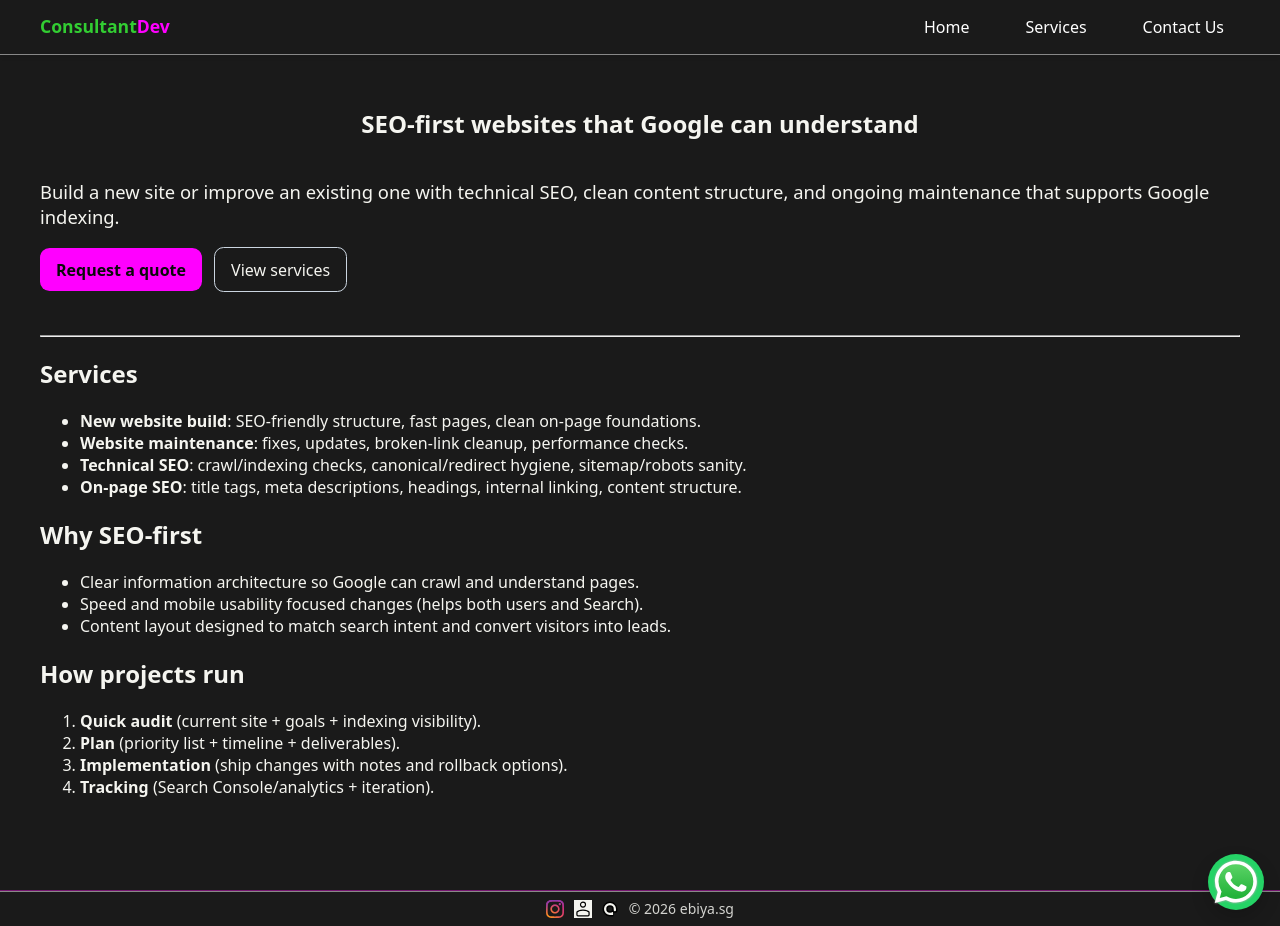
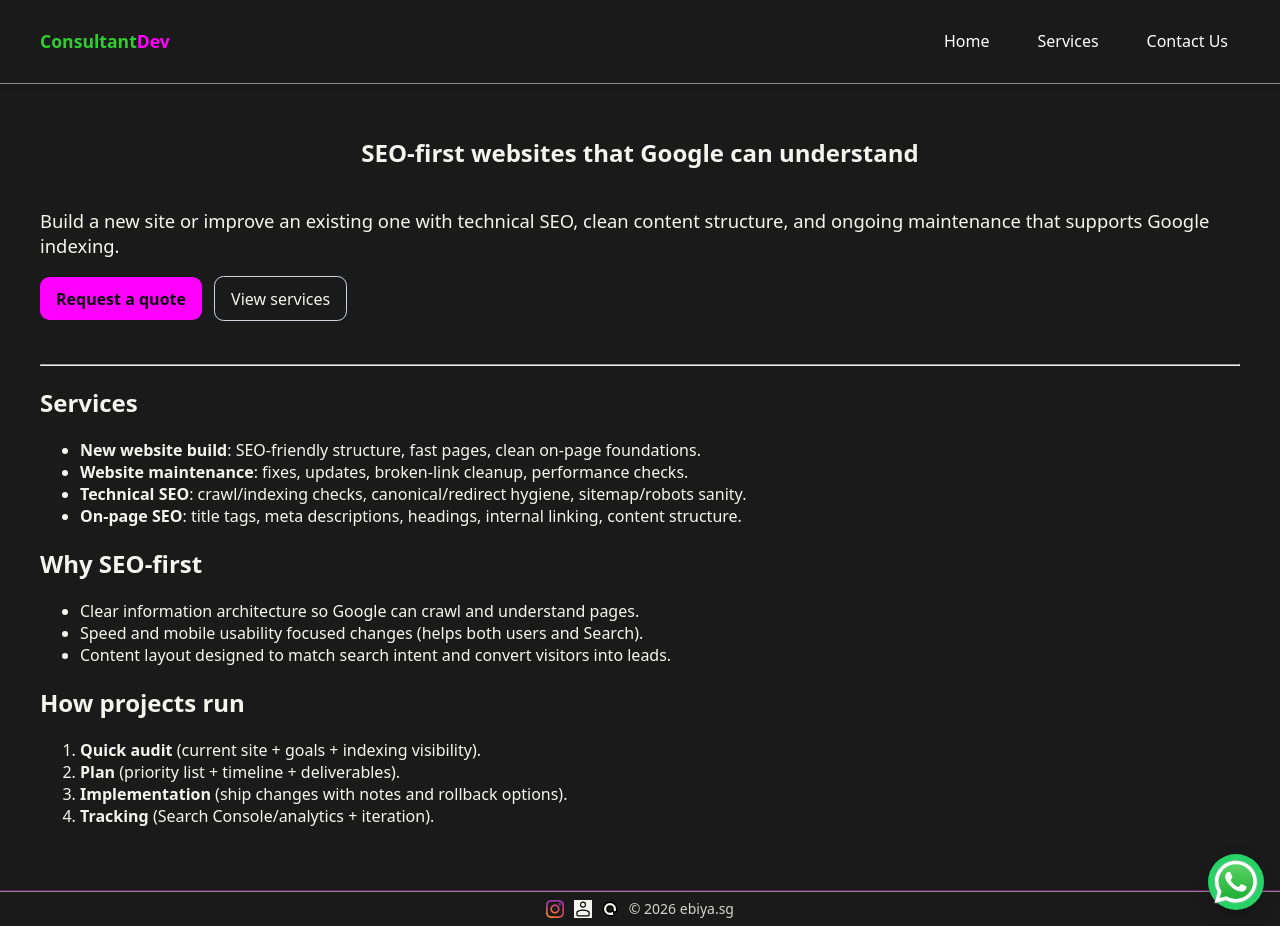
Before and after one commit to m33lucky-benny/ebiya-main, a Jekyll site: the page built from index.html, in a window 1280 px wide and 926 px high. Built offline with Jekyll 4.4.1, drawn with Linux system fonts in a browser that asks for light colours.

Commit message:
Update _navbar.scss

```diff
--- a/_sass/_navbar.scss
+++ b/_sass/_navbar.scss
@@ -121,12 +121,12 @@
       width: auto;
       flex-direction: row;
       gap: 1.5rem;
-      padding: 0;
+
       order: 2;
     }
 
     .nav-link {
-      padding: 0.5rem 1rem;
+      padding: 0.4rem 0.75rem;
     }
   }
 }
```
